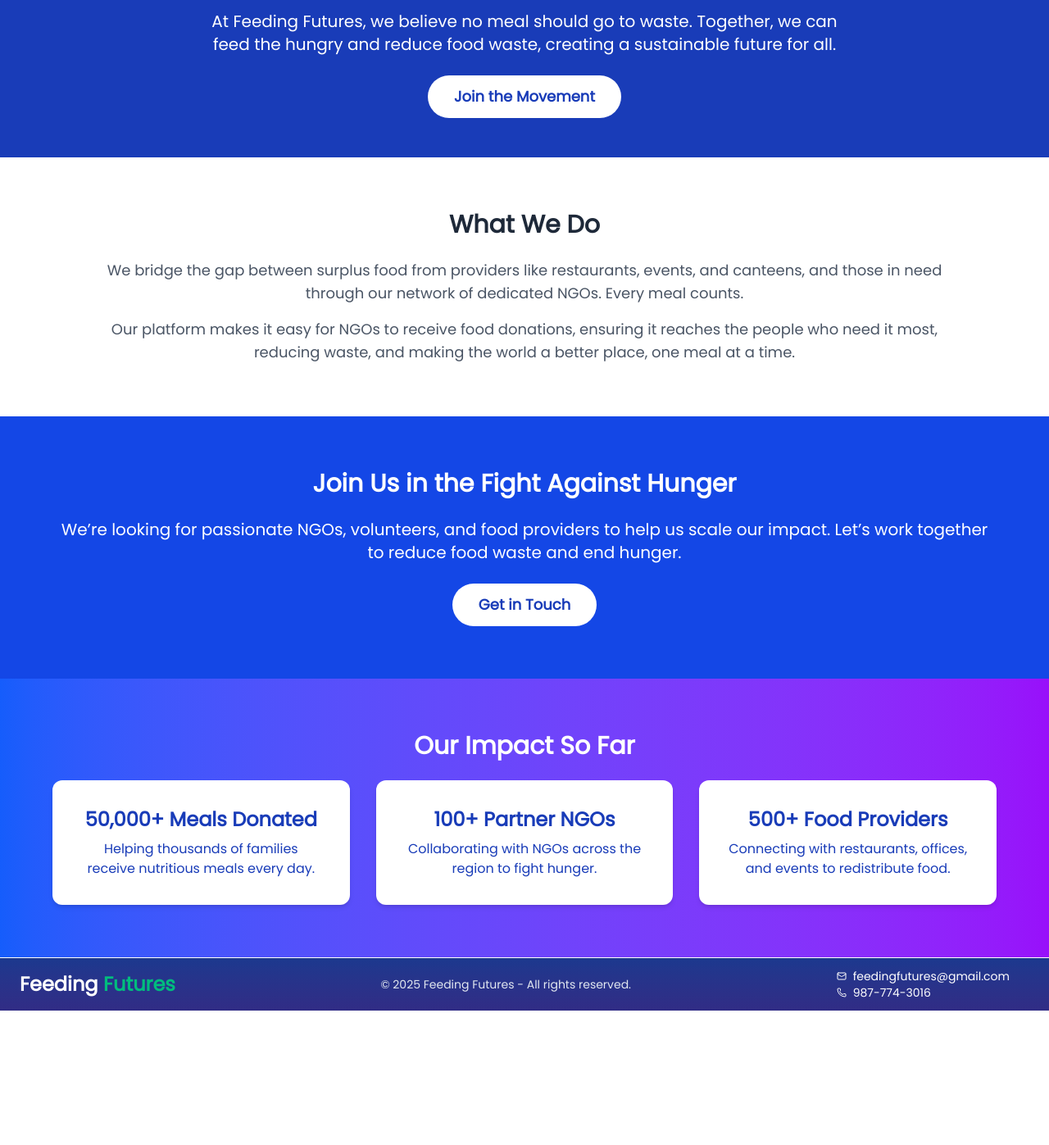
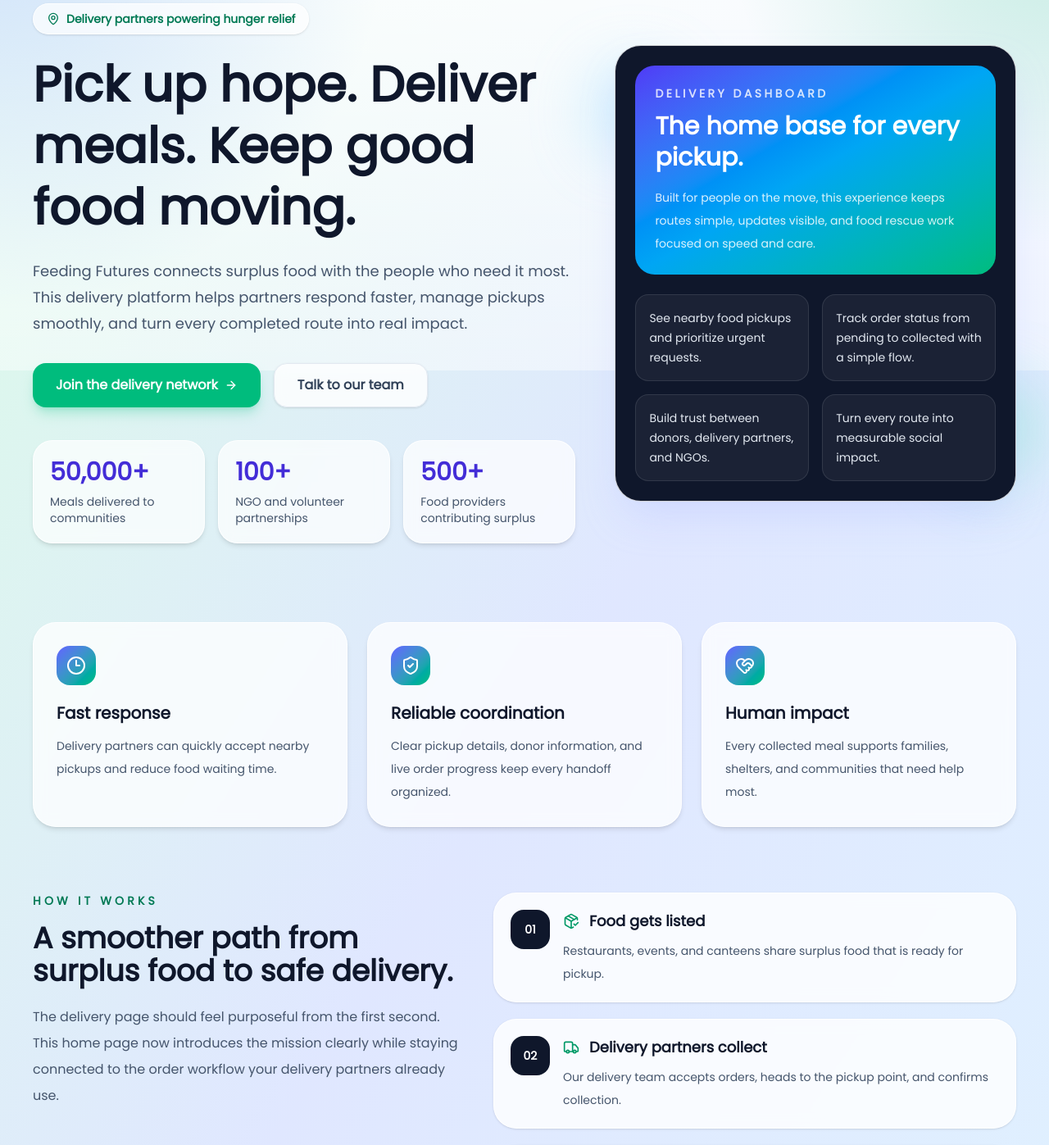
Before and after one commit to namanmahajan2020/Feeding-Futures, a React (Vite) app in the folder Feeding-Futures/delivery/: page / in a window 1280 px wide. Shown: the part 157-1554 px from the top of the page at 82% size. Before the commit the page ends 1390 px from the top, so only its background shows below. Built offline with nearby package versions, Linux system fonts and the light colour scheme.

Commit message:
Refactor Navbar and About page for improved navigation and layout

```diff
--- a/Feeding-Futures/delivery/src/components/Navbar.jsx
+++ b/Feeding-Futures/delivery/src/components/Navbar.jsx
@@ -77,7 +77,7 @@
           {/* Logo */}
           <div
             className="flex-shrink-0 text-2xl mr-64 font-extrabold text-gray-800 cursor-pointer"
-            onClick={() => navigate("/orders")}
+            onClick={() => navigate(isLoggedIn ? "/orders" : "/")}
           >
             Feeding <b className="text-emerald-500">Futures</b>
           </div>
--- a/Feeding-Futures/delivery/src/pages/About.jsx
+++ b/Feeding-Futures/delivery/src/pages/About.jsx
@@ -1,73 +1,249 @@
-import React from 'react';
+import React from "react";
+import {
+  ArrowRight,
+  Clock3,
+  HandHelping,
+  HeartHandshake,
+  MapPin,
+  PackageCheck,
+  ShieldCheck,
+  Truck,
+} from "lucide-react";
 import { useNavigate } from "react-router-dom";
+
+const impactStats = [
+  { value: "50,000+", label: "Meals delivered to communities" },
+  { value: "100+", label: "NGO and volunteer partnerships" },
+  { value: "500+", label: "Food providers contributing surplus" },
+];
+
+const trustPoints = [
+  {
+    icon: Clock3,
+    title: "Fast response",
+    description:
+      "Delivery partners can quickly accept nearby pickups and reduce food waiting time.",
+  },
+  {
+    icon: ShieldCheck,
+    title: "Reliable coordination",
+    description:
+      "Clear pickup details, donor information, and live order progress keep every handoff organized.",
+  },
+  {
+    icon: HeartHandshake,
+    title: "Human impact",
+    description:
+      "Every collected meal supports families, shelters, and communities that need help most.",
+  },
+];
+
+const howItWorks = [
+  {
+    icon: PackageCheck,
+    title: "Food gets listed",
+    description:
+      "Restaurants, events, and canteens share surplus food that is ready for pickup.",
+  },
+  {
+    icon: Truck,
+    title: "Delivery partners collect",
+    description:
+      "Our delivery team accepts orders, heads to the pickup point, and confirms collection.",
+  },
+  {
+    icon: HandHelping,
+    title: "NGOs receive support",
+    description:
+      "Meals move quickly to trusted organizations so food reaches people instead of landfills.",
+  },
+];
+
+const deliveryHighlights = [
+  "See nearby food pickups and prioritize urgent requests.",
+  "Track order status from pending to collected with a simple flow.",
+  "Build trust between donors, delivery partners, and NGOs.",
+  "Turn every route into measurable social impact.",
+];
 
 const About = () => {
   const navigate = useNavigate();
 
   return (
-    <div className="min-h-screen bg-gradient-to-r from-blue-600 to-purple-700 text-white flex flex-col">
+    <div className="min-h-screen overflow-hidden bg-gradient-to-tl from-sky-100 via-indigo-100 to-green-100 text-slate-900">
+      <section className="relative isolate">
+        <div className="absolute inset-x-0 top-0 -z-10 h-[34rem] bg-[radial-gradient(circle_at_top_left,_rgba(59,130,246,0.22),_transparent_34%),radial-gradient(circle_at_top_right,_rgba(16,185,129,0.22),_transparent_28%),linear-gradient(180deg,_rgba(255,255,255,0.9),_rgba(255,255,255,0.45))]" />
 
-      {/* Hero Section */}
-      <section className="flex flex-col items-center justify-center bg-blue-800 p-12 text-center">
-        <h2 className="text-4xl font-bold mb-4">Helping Nourish the Future</h2>
-        <p className="text-xl mb-6 max-w-3xl">
-          At Feeding Futures, we believe no meal should go to waste. Together, we can feed the hungry and reduce food waste, creating a sustainable future for all.
+        <div className="mx-auto grid max-w-7xl gap-12 px-6 py-16 md:px-10 lg:grid-cols-[1.15fr_0.85fr] lg:items-center lg:py-24">
+          <div>
+            <div className="mb-6 inline-flex items-center gap-2 rounded-full border border-white/80 bg-white/70 px-4 py-2 text-sm font-semibold text-emerald-700 shadow-sm backdrop-blur">
+              <MapPin className="h-4 w-4" />
+              Delivery partners powering hunger relief
+            </div>
+
+            <h1 className="max-w-3xl text-4xl font-black leading-tight text-slate-900 sm:text-5xl lg:text-6xl">
+              Pick up hope. Deliver meals. Keep good food moving.
+            </h1>
+
+            <p className="mt-6 max-w-2xl text-lg leading-8 text-slate-600">
+              Feeding Futures connects surplus food with the people who need it
+              most. This delivery platform helps partners respond faster, manage
+              pickups smoothly, and turn every completed route into real impact.
             </p>
+
+            <div className="mt-8 flex flex-col gap-4 sm:flex-row">
               <button
                 onClick={() => navigate("/signup")}
-          className="bg-white text-blue-800 px-8 py-3 rounded-full text-lg font-semibold hover:bg-gray-200 transition"
+                className="inline-flex items-center justify-center rounded-2xl bg-emerald-500 px-7 py-3.5 text-base font-semibold text-white shadow-lg shadow-emerald-500/25 transition hover:-translate-y-0.5 hover:bg-emerald-600"
               >
-          Join the Movement
+                Join the delivery network
+                <ArrowRight className="ml-2 h-4 w-4" />
               </button>
 
-      </section>
+              <button
+                onClick={() => navigate("/contact")}
+                className="inline-flex items-center justify-center rounded-2xl border border-slate-200 bg-white/80 px-7 py-3.5 text-base font-semibold text-slate-700 shadow-sm backdrop-blur transition hover:border-emerald-200 hover:text-emerald-700"
+              >
+                Talk to our team
+              </button>
+            </div>
 
-      {/* About Section */}
-      <section id="about" className="bg-white py-16 text-center">
-        <div className="max-w-5xl mx-auto">
-          <h3 className="text-3xl font-semibold mb-6 text-gray-800">What We Do</h3>
-          <p className="text-lg text-gray-600 mb-4">
-            We bridge the gap between surplus food from providers like restaurants, events, and canteens, and those in need through our network of dedicated NGOs. Every meal counts.
+            <div className="mt-10 grid gap-4 sm:grid-cols-3">
+              {impactStats.map((stat) => (
+                <div
+                  key={stat.label}
+                  className="rounded-3xl border border-white/80 bg-white/70 p-5 shadow-md backdrop-blur"
+                >
+                  <p className="text-3xl font-black text-indigo-700">
+                    {stat.value}
                   </p>
-          <p className="text-lg text-gray-600">
-            Our platform makes it easy for NGOs to receive food donations, ensuring it reaches the people who need it most, reducing waste, and making the world a better place, one meal at a time.
+                  <p className="mt-2 text-sm text-slate-600">{stat.label}</p>
+                </div>
+              ))}
+            </div>
+          </div>
+
+          <div className="relative">
+            <div className="absolute -left-6 top-8 h-24 w-24 rounded-full bg-sky-300/40 blur-2xl" />
+            <div className="absolute -right-6 bottom-8 h-28 w-28 rounded-full bg-emerald-300/40 blur-2xl" />
+
+            <div className="relative rounded-[2rem] border border-white/80 bg-slate-900 p-6 text-white shadow-2xl shadow-indigo-300/30">
+              <div className="rounded-[1.5rem] bg-gradient-to-br from-indigo-600 via-sky-500 to-emerald-500 p-6">
+                <p className="text-sm font-semibold uppercase tracking-[0.25em] text-white/80">
+                  Delivery dashboard
+                </p>
+                <h2 className="mt-3 text-3xl font-black leading-tight">
+                  The home base for every pickup.
+                </h2>
+                <p className="mt-4 max-w-md text-sm leading-7 text-white/85">
+                  Built for people on the move, this experience keeps routes
+                  simple, updates visible, and food rescue work focused on speed
+                  and care.
                 </p>
               </div>
-      </section>
 
-      {/* Call to Action Section */}
-      <section id="join" className="bg-blue-700 p-16 text-center text-white">
-        <h3 className="text-3xl font-semibold mb-6">Join Us in the Fight Against Hunger</h3>
-        <p className="text-xl mb-6">
-          We’re looking for passionate NGOs, volunteers, and food providers to help us scale our impact. Let’s work together to reduce food waste and end hunger.
-        </p>
-        <button
-          onClick={() => navigate("/signup")}
-          className="bg-white text-blue-800 px-8 py-3 rounded-full text-lg font-semibold hover:bg-gray-200 transition"
+              <div className="mt-6 grid gap-4 sm:grid-cols-2">
+                {deliveryHighlights.map((item) => (
+                  <div
+                    key={item}
+                    className="rounded-2xl border border-white/10 bg-white/5 p-4 text-sm leading-6 text-slate-200"
                   >
-          Get in Touch
-        </button>
-      </section>
-
-      {/* Impact Section */}
-      <section className="bg-gradient-to-r from-blue-600 to-purple-600 p-16 text-center text-white">
-        <h3 className="text-3xl font-semibold mb-6">Our Impact So Far</h3>
-        <div className="grid grid-cols-1 sm:grid-cols-2 lg:grid-cols-3 gap-8">
-          <div className="bg-white text-blue-800 p-8 rounded-xl shadow-md">
-            <h4 className="text-2xl font-bold mb-2">50,000+ Meals Donated</h4>
-            <p>Helping thousands of families receive nutritious meals every day.</p>
+                    {item}
                   </div>
-          <div className="bg-white text-blue-800 p-8 rounded-xl shadow-md">
-            <h4 className="text-2xl font-bold mb-2">100+ Partner NGOs</h4>
-            <p>Collaborating with NGOs across the region to fight hunger.</p>
+                ))}
               </div>
-          <div className="bg-white text-blue-800 p-8 rounded-xl shadow-md">
-            <h4 className="text-2xl font-bold mb-2">500+ Food Providers</h4>
-            <p>Connecting with restaurants, offices, and events to redistribute food.</p>
+            </div>
           </div>
         </div>
       </section>
 
+      <section className="mx-auto max-w-7xl px-6 pb-6 md:px-10">
+        <div className="grid gap-6 lg:grid-cols-3">
+          {trustPoints.map((point) => (
+            <div
+              key={point.title}
+              className="rounded-[1.75rem] border border-white/80 bg-white/75 p-7 shadow-md backdrop-blur transition hover:-translate-y-1 hover:shadow-lg"
+            >
+              <div className="mb-5 inline-flex rounded-2xl bg-gradient-to-br from-indigo-500 to-emerald-500 p-3 text-white">
+                <point.icon className="h-6 w-6" />
+              </div>
+              <h3 className="text-xl font-bold text-slate-900">{point.title}</h3>
+              <p className="mt-3 text-sm leading-7 text-slate-600">
+                {point.description}
+              </p>
+            </div>
+          ))}
+        </div>
+      </section>
+
+      <section className="mx-auto max-w-7xl px-6 py-14 md:px-10">
+        <div className="grid gap-10 lg:grid-cols-[0.9fr_1.1fr] lg:items-start">
+          <div>
+            <p className="text-sm font-bold uppercase tracking-[0.3em] text-emerald-700">
+              How it works
+            </p>
+            <h2 className="mt-4 text-3xl font-black text-slate-900 sm:text-4xl">
+              A smoother path from surplus food to safe delivery.
+            </h2>
+            <p className="mt-5 max-w-xl text-base leading-8 text-slate-600">
+              The delivery page should feel purposeful from the first second.
+              This home page now introduces the mission clearly while staying
+              connected to the order workflow your delivery partners already use.
+            </p>
+          </div>
+
+          <div className="space-y-5">
+            {howItWorks.map((item, index) => (
+              <div
+                key={item.title}
+                className="flex gap-4 rounded-[1.75rem] border border-white/80 bg-white/80 p-5 shadow-sm backdrop-blur"
+              >
+                <div className="flex h-12 w-12 shrink-0 items-center justify-center rounded-2xl bg-slate-900 text-sm font-bold text-white">
+                  0{index + 1}
+                </div>
+                <div>
+                  <div className="flex items-center gap-3">
+                    <item.icon className="h-5 w-5 text-emerald-600" />
+                    <h3 className="text-lg font-bold text-slate-900">
+                      {item.title}
+                    </h3>
+                  </div>
+                  <p className="mt-2 text-sm leading-7 text-slate-600">
+                    {item.description}
+                  </p>
+                </div>
+              </div>
+            ))}
+          </div>
+        </div>
+      </section>
+
+      <section className="mx-auto max-w-7xl px-6 pb-16 md:px-10">
+        <div className="rounded-[2rem] bg-slate-900 px-6 py-10 text-white shadow-2xl shadow-slate-400/20 sm:px-10">
+          <div className="flex flex-col gap-6 lg:flex-row lg:items-center lg:justify-between">
+            <div className="max-w-2xl">
+              <p className="text-sm font-bold uppercase tracking-[0.3em] text-emerald-300">
+                Join Feeding Futures
+              </p>
+              <h2 className="mt-3 text-3xl font-black sm:text-4xl">
+                Help us reduce waste and deliver dignity, one order at a time.
+              </h2>
+              <p className="mt-4 text-sm leading-7 text-slate-300 sm:text-base">
+                Whether you are a delivery partner, NGO, or food provider, this
+                network works best when more people join the route.
+              </p>
+            </div>
+
+            <button
+              onClick={() => navigate("/signup")}
+              className="inline-flex items-center justify-center rounded-2xl bg-white px-7 py-3.5 text-base font-semibold text-slate-900 transition hover:-translate-y-0.5 hover:bg-emerald-50"
+            >
+              Start now
+              <ArrowRight className="ml-2 h-4 w-4" />
+            </button>
+          </div>
+        </div>
+      </section>
     </div>
   );
 };
```
Lines whose indentation alone changed are shown as unchanged.
